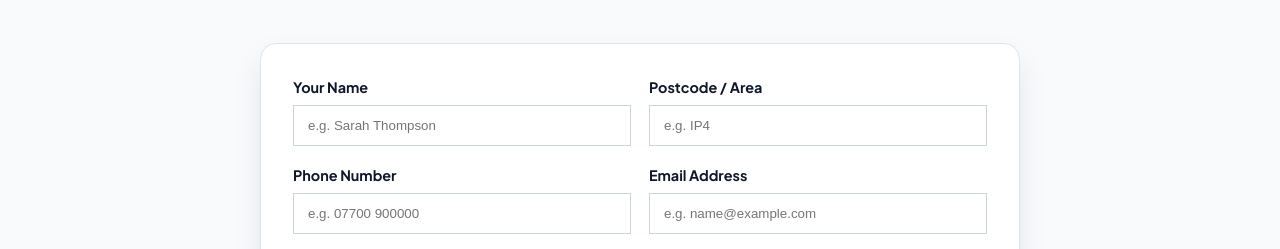
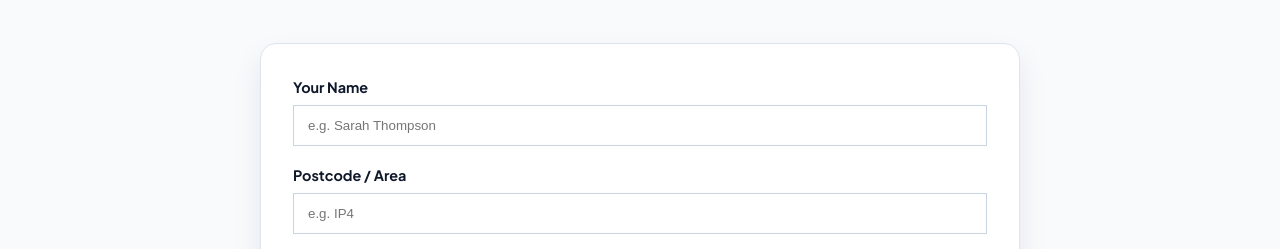
Before and after one commit to JHWClean/JHAZELWOODWINDOWCLEANING, a plain HTML site: page index.html in a window 1280 px wide. Shown: the part 2212-2461 px from the top of the page. Drawn offline with Linux system fonts and the light colour scheme.

Commit message:
Update index.html

```diff
--- a/index.html
+++ b/index.html
@@ -150,8 +150,7 @@
 
         <!-- Replace YOUR_FORM_ENDPOINT with your Formspree or Web3Forms URL when ready -->
       <!-- Replace YOUR_FORM_ENDPOINT with your Formspree or Web3Forms URL when ready -->
-        <form class="quote-form" action="https://formspree.io/f/mljbwqvz/f/YOUR_FORM_ENDPOINT" method="POST">
-          <div class="form-row">
+       <form class="quote-form" action="https://formspree.io/f/mljbwqvz" method="POST">
             <label>
               Your Name
               <input type="text" name="name" placeholder="e.g. Sarah Thompson" required />
```
